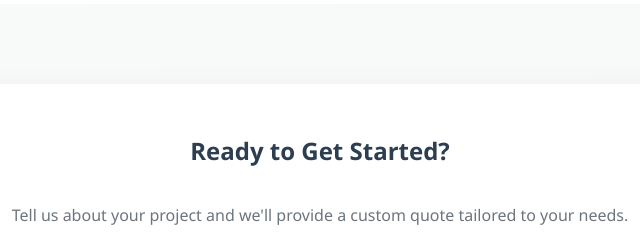
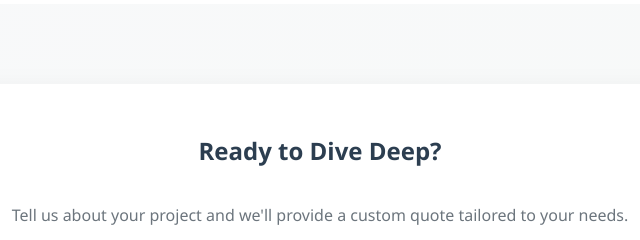
Before and after one commit to ppddllc-admin/ppddllc_website, a plain HTML site: page index.html in a window 1280 px wide. Shown: the part 2000-2240 px from the top of the page, 320-960 px from the left. Drawn offline with Linux system fonts and the light colour scheme.

Commit message:
Update index.html
change "Ready to Get Started" to "Ready to Dive Deep"

```diff
--- a/index.html
+++ b/index.html
@@ -440,7 +440,7 @@
     <!-- Order Section -->
     <section id="order" class="order-section">
         <div class="order-container">
-            <h2 style="text-align: center; margin-bottom: 2rem;">Ready to Get Started?</h2>
+            <h2 style="text-align: center; margin-bottom: 2rem;">Ready to Dive Deep?</h2>
             <p style="text-align: center; margin-bottom: 2rem; color: var(--text-light);">
                 Tell us about your project and we'll provide a custom quote tailored to your needs.
             </p>
```
